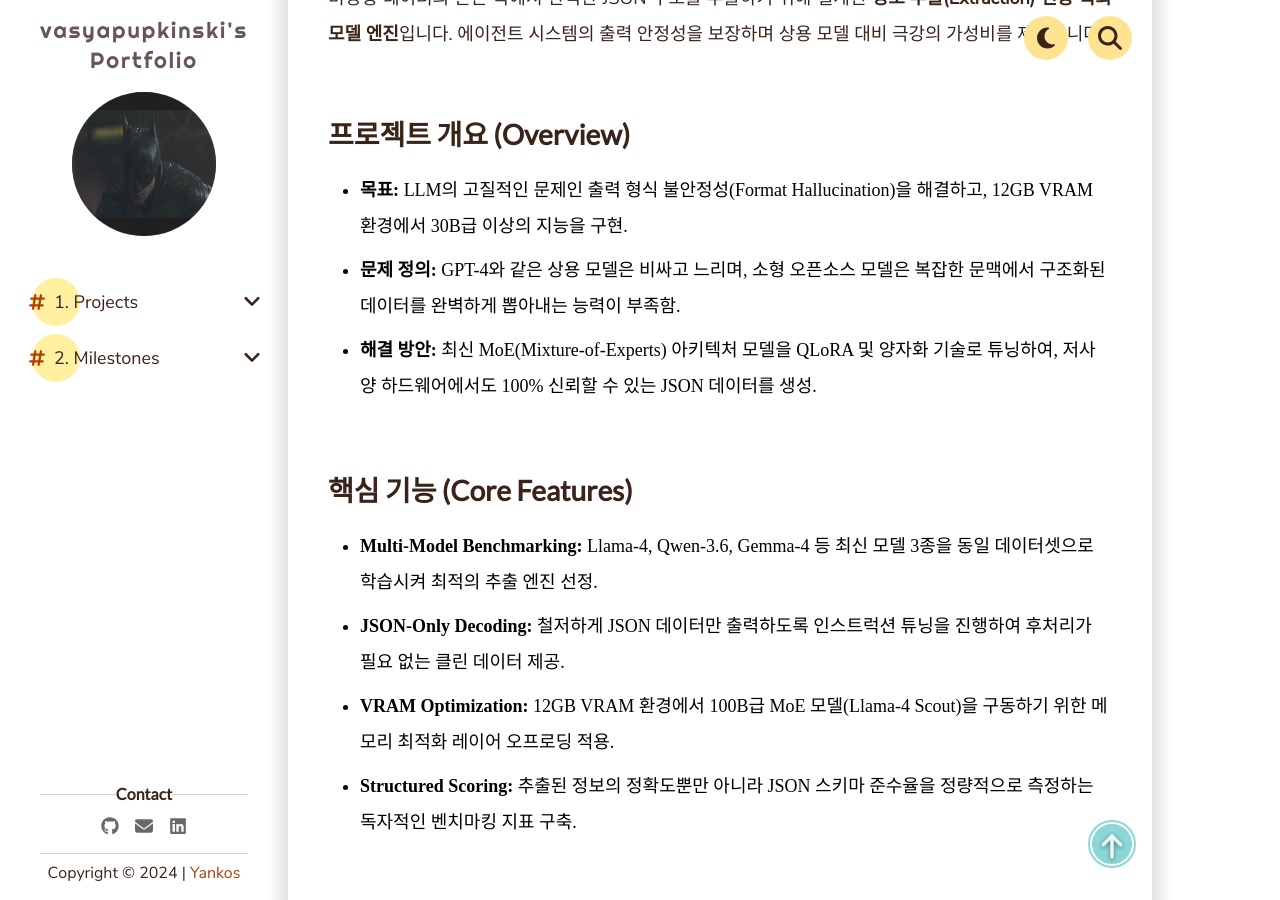
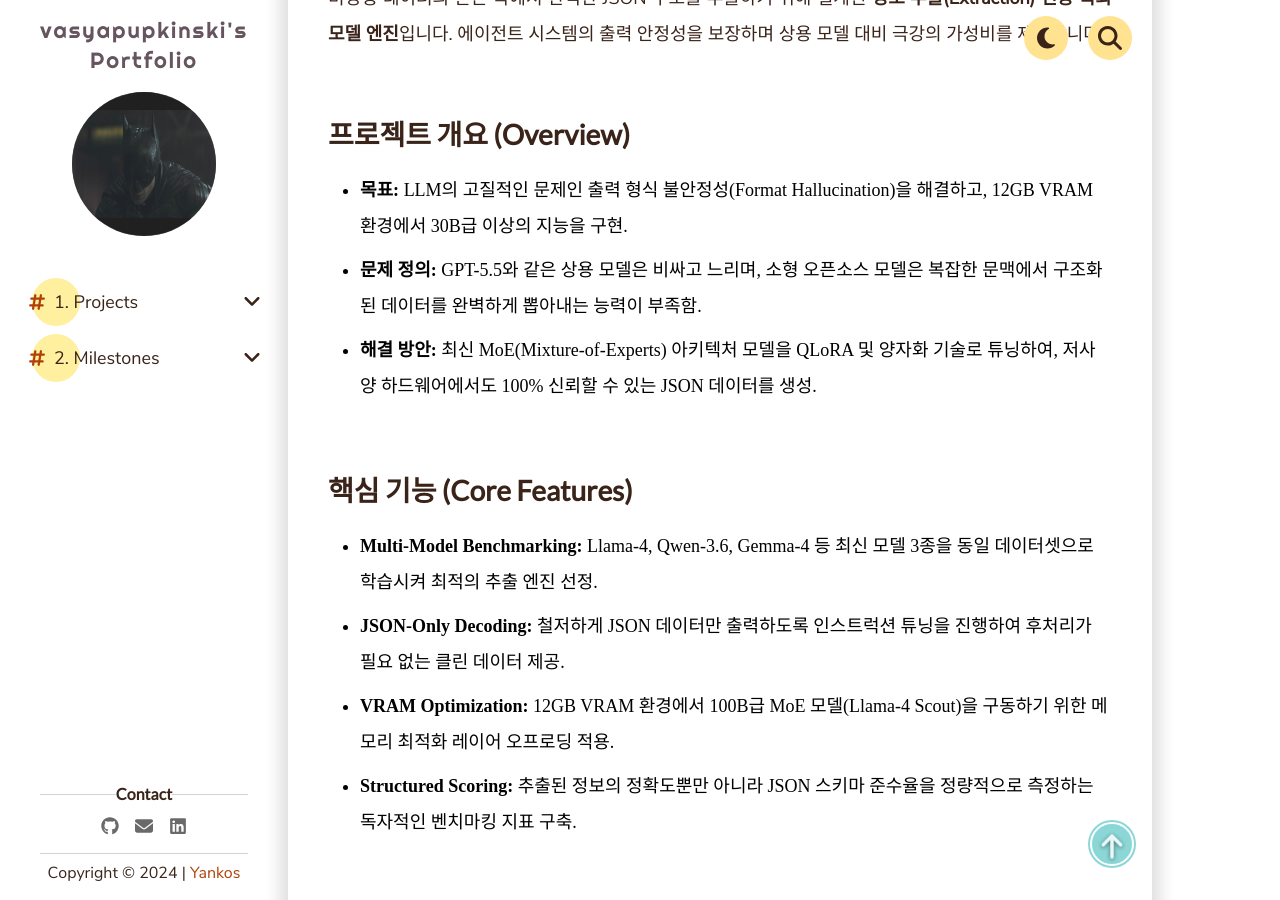
Before and after one commit to vasyapupkinski/vasyapupkinski.github.io, a Jekyll site: the page built from _pages/1. Projects/Personal Projects/structx-llm-json-extractor.md, in a window 1280 px wide and 900 px high, scrolled down 621 px. Built offline with Jekyll 4.4.1, drawn with Linux system fonts in a browser that asks for light colours; comment, search, counter and statistics services are not loaded; some of the changed text lies outside the part shown.

Commit message:
docs: Update commercial model references to GPT-5.5 Pro

```diff
--- a/_pages/1. Projects/Personal Projects/structx-llm-json-extractor.md
+++ b/_pages/1. Projects/Personal Projects/structx-llm-json-extractor.md
@@ -13,7 +13,7 @@ date: 2026-05-11
 
 ## 프로젝트 개요 (Overview)
 - **목표:** LLM의 고질적인 문제인 출력 형식 불안정성(Format Hallucination)을 해결하고, 12GB VRAM 환경에서 30B급 이상의 지능을 구현.
-- **문제 정의:** GPT-4와 같은 상용 모델은 비싸고 느리며, 소형 오픈소스 모델은 복잡한 문맥에서 구조화된 데이터를 완벽하게 뽑아내는 능력이 부족함.
+- **문제 정의:** GPT-5.5와 같은 상용 모델은 비싸고 느리며, 소형 오픈소스 모델은 복잡한 문맥에서 구조화된 데이터를 완벽하게 뽑아내는 능력이 부족함.
 - **해결 방안:** 최신 MoE(Mixture-of-Experts) 아키텍처 모델을 QLoRA 및 양자화 기술로 튜닝하여, 저사양 하드웨어에서도 100% 신뢰할 수 있는 JSON 데이터를 생성.
 
 ## 핵심 기능 (Core Features)
@@ -37,4 +37,4 @@ date: 2026-05-11
 ## 엔지니어링 주안점 (Engineering Focus)
 - **안정적인 에이전트 파이프라인:** LLM의 응답이 규격을 벗어나 시스템이 중단되는 문제를 파인튜닝된 특화 모델로 해결하여 전체 시스템의 가동률 향상.
 - **하드웨어 제약 돌파:** 12GB VRAM이라는 열악한 환경에서 35B~109B급 거대 모델을 성공적으로 튜닝해낸 최적화 엔지니어링 역량 입증.
-- **가성비 모델 구축:** 상용 API(GPT-4o) 대비 운영 비용을 90% 이상 절감하면서도 특정 태스크(Extraction)에서 동등 이상의 성능 달성.
+- **가성비 모델 구축:** 상용 API(GPT-5.5 Pro) 대비 운영 비용을 90% 이상 절감하면서도 특정 태스크(Extraction)에서 동등 이상의 성능 달성.
```
